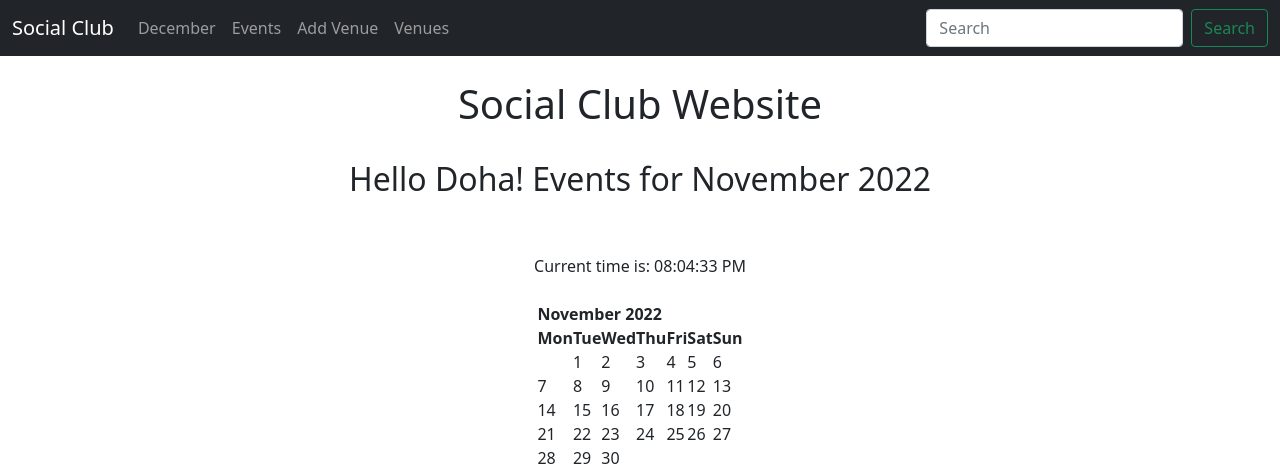
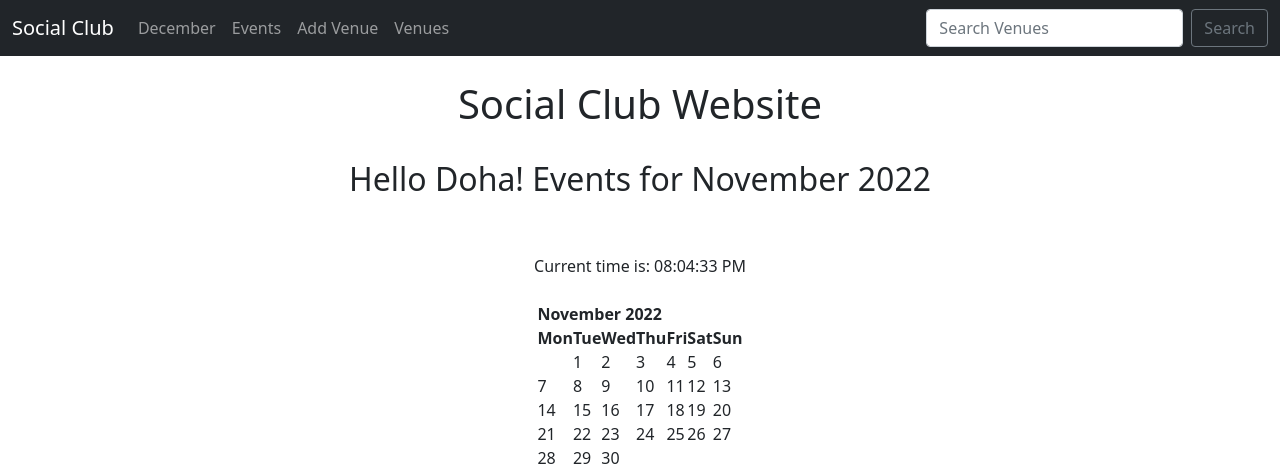
Before and after one commit to nassor-j-a/Social-Club-Website, a Django app: page / in a window 1280 px wide. Shown: the top 469 px of the page. Run offline with Django 4.2, Linux system fonts and the light colour scheme; parts of the project's set-up code (start-up, migrations or seed data) failed here and were passed over.

Commit message:
Creating a Search Bar

```diff
--- a/events/templates/events/navbar.html
+++ b/events/templates/events/navbar.html
@@ -38,9 +38,10 @@
             <a class="nav-link disabled" href="#" tabindex="-1" aria-disabled="true">Disabled</a>
           </li> -->
         </ul>
-        <form class="d-flex">
-          <input class="form-control me-2" type="search" placeholder="Search" aria-label="Search">
-          <button class="btn btn-outline-success" type="submit">Search</button>
+        <form class="d-flex" method=POST action="{% url 'search-venues' %}">
+          {% csrf_token %}
+          <input class="form-control me-2" type="search" placeholder="Search Venues" aria-label="Search" name="searched">
+          <button class="btn btn-outline-secondary" type="submit">Search</button>
         </form>
       </div>
     </div>
--- a/events/urls.py
+++ b/events/urls.py
@@ -14,4 +14,5 @@ urlpatterns = [
     path('add_venue', views.add_venue, name="add-venue"),
     path('list_venue', views.list_venue, name="list-venue"),
     path('show_venue/<venue_id>', views.show_venue, name="show-venue"),
+    path('search_venues', views.search_venues, name="search-venues"),
 ]
--- a/events/views.py
+++ b/events/views.py
@@ -75,3 +75,13 @@ def show_venue(request, venue_id):
     venue = Venue.objects.get(pk=venue_id)
     return render(request, 'events/show_venue.html',
                     {'venue': venue})
+
+def search_venues(request):
+    if request.method == "POST":
+        searched = request.POST['searched']
+        venues = Venue.objects.filter(name__contains=searched)
+        return render(request, 'events/search_venues.html',
+                    {'searched': searched, 'venues': venues})
+    else:
+        return render(request, 'events/search_venues.html',
+                    {})
```
Also changed, not shown: events/templates/events/search_venues.html (added, +27 -0 lines).
